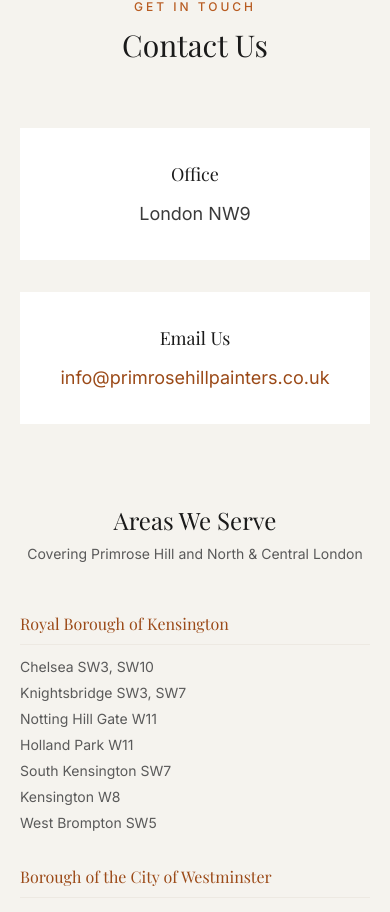
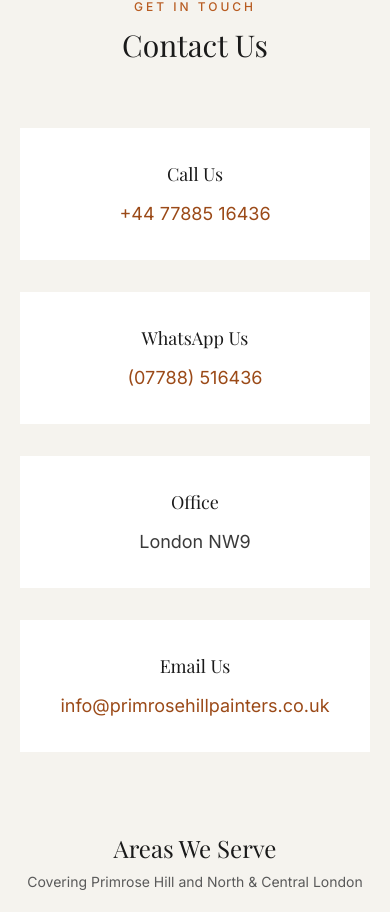
Before and after one commit to Ayush-Sharma-2023/PRIMROSE_HILL_PAINTERS, a React (Vite) app: page / in a window 390 px wide. Shown: the part 6539-7451 px from the top of the page. Built offline with nearby package versions, Linux system fonts and the light colour scheme.

Commit message:
phone num updated

```diff
--- a/src/pages/Contact.tsx
+++ b/src/pages/Contact.tsx
@@ -20,10 +20,10 @@ export default function Contact() {
       />
       <PageSection bg="cream">
         <div className="grid grid-cols-1 md:grid-cols-2 gap-8 max-w-4xl mx-auto mb-20">
-          {/* <div className="bg-white p-8 text-center">
+          <div className="bg-white p-8 text-center">
             <Phone className="w-6 h-6 text-rust-700 mx-auto mb-3" />
             <h3 className="font-serif text-lg text-charcoal-800 mb-2">Call Us</h3>
-            <a href="tel:+447788516436" className="text-rust-700 hover:text-charcoal-800 transition-colors">+44 7788 516436</a>
+            <a href="tel:+447788516436" className="text-rust-700 hover:text-charcoal-800 transition-colors">(07788) 516436</a>
           </div>
           <div className="bg-white p-8 text-center">
             <MessageCircle className="w-6 h-6 text-rust-700 mx-auto mb-3" />
@@ -34,9 +34,9 @@ export default function Contact() {
               rel="noopener noreferrer"
               className="text-rust-700 hover:text-charcoal-800 transition-colors"
             >
-              +44 7788 516436
+              (07788) 516436
             </a>
-          </div> */}
+          </div>
 
 
           <div className="bg-white p-8 text-center">
--- a/src/pages/Home.tsx
+++ b/src/pages/Home.tsx
@@ -301,10 +301,10 @@ export default function Home() {
           </div>
 
           <div className="grid grid-cols-1 md:grid-cols-3 gap-8 max-w-4xl mx-auto mb-20 text-center">
-            {/* <div className="bg-white p-8">
+            <div className="bg-white p-8">
               <h3 className="font-serif text-lg text-charcoal-800 mb-3">Call Us</h3>
               <a href="tel:+447788516436" className="text-rust-700 hover:text-charcoal-800 transition-colors text-lg">
-                +44 7788 516436
+                +44 77885 16436
               </a>
             </div>
             <div className="bg-white p-8">
@@ -315,9 +315,9 @@ export default function Home() {
                 rel="noopener noreferrer"
                 className="text-rust-700 hover:text-charcoal-800 transition-colors text-lg"
               >
-                +44 7788 516436
+                (07788) 516436
               </a>
-            </div> */}
+            </div>
             <div className="bg-white p-8">
               <h3 className="font-serif text-lg text-charcoal-800 mb-3">
                 Office
```
